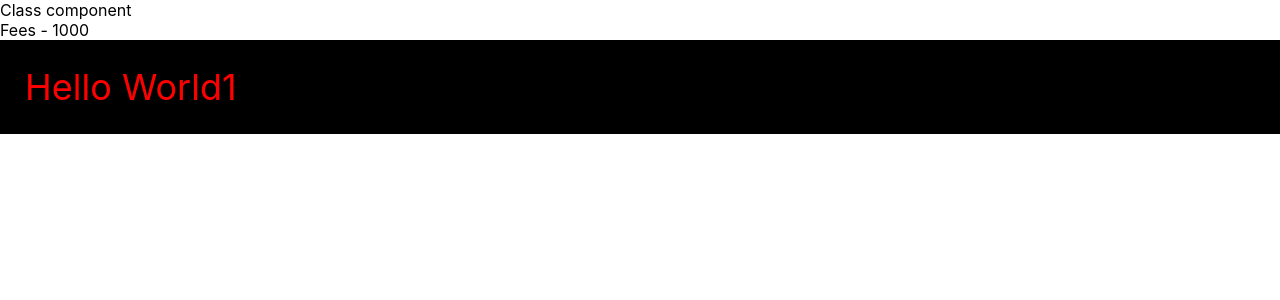
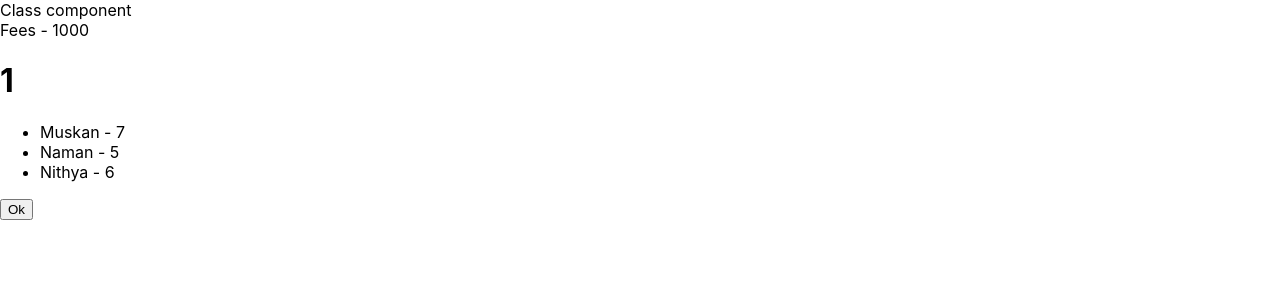
Before and after one commit to iamparthaonline/learning-react-js, a React (Create React App) app: page / in a window 1280 px wide. Shown: the top 300 px of the page. Built offline with nearby package versions, Linux system fonts and the light colour scheme.

Commit message:
Adding event handlers

```diff
--- a/src/App.js
+++ b/src/App.js
@@ -1,6 +1,5 @@
 import HelloWorld from './components/HelloWorld';
 import ClassComponent from './components/ClassComponent';
-
 function App() {
   return (
     <div className="App">
--- a/src/components/ClassComponent/index.js
+++ b/src/components/ClassComponent/index.js
@@ -1,6 +1,7 @@
 import React from 'react';
 import HelloWorld from '../HelloWorld';
-
+import List from '../List';
+import Event from '../Event';
 class ClassComponent extends React.Component{
 
     constructor(props){
@@ -8,7 +9,8 @@ class ClassComponent extends React.Component{
 
         this.state = {
             count: 1,
-            showName: true
+            showName: true,
+            listData: [' Muskan', 'Naman', 'Nithya']
         };
     }
     componentDidMount(){
@@ -19,12 +21,22 @@ class ClassComponent extends React.Component{
         }, 10000 );
     }
 
+    updateCount(){
+        let newUpdatedValue = this.state.count + 1;
+        this.setState({
+            count: newUpdatedValue
+        });
+    }
+
     render(){
         return ( <div> Class component
                     <br/>
                     Fees - {this.props.fees}
                     <br/>
-                    <HelloWorld show={this.state.showName} name={ this.state.count}/>
+                    {/* { this.state.showName && <HelloWorld show={this.state.showName} name={ this.state.count}/> }  */}
+                    <h1> {this.state.count} </h1>
+                    <List data={this.state.listData}/>
+                    <Event clickHandler={ () => { this.updateCount() }} />
                 </div>)
     }
 }
--- /dev/null
+++ b/src/components/Event/index.js
@@ -0,0 +1,6 @@
+const Event = (props) => {
+    return <button onClick = { () => {
+        props.clickHandler()
+    }} > Ok </button>
+};
+export default Event;
```
Also changed, not shown: src/components/HelloWorld/index.js (line endings or trailing spaces).
